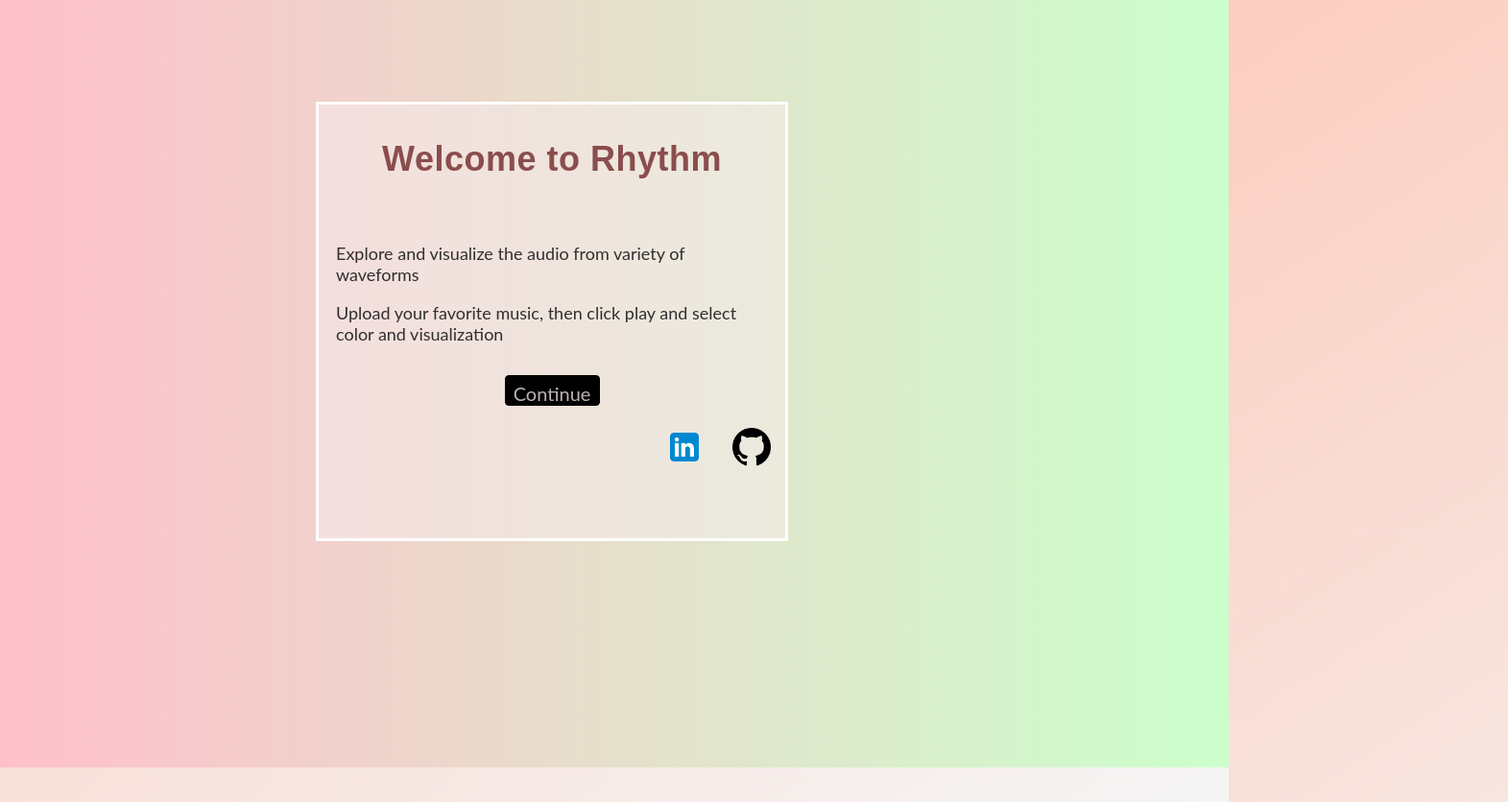
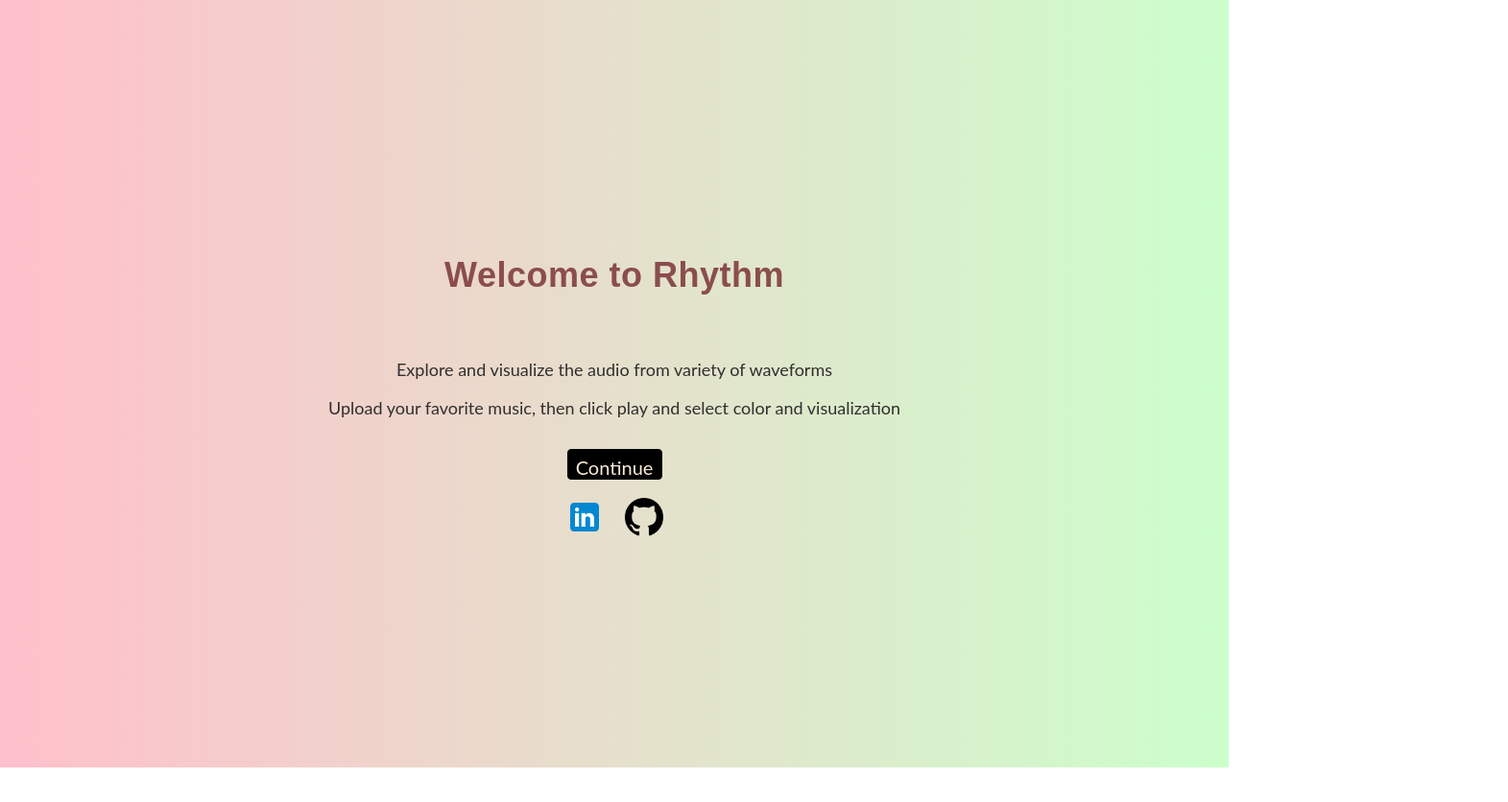
Before and after one commit to Jingwenkuang/Rhythm, a plain HTML site: page index.html in a window 1280 px wide. Shown: the whole page at 96% size, 1571 px wide, since content can reach past the window. After the commit the page ends 800 px from the top, so only its background shows below. Drawn offline with Linux system fonts and the light colour scheme; grey boxes are pictures that could not be loaded.

Commit message:
Modify homepage

```diff
--- a/app.js
+++ b/app.js
@@ -201,4 +201,5 @@ window.onload = function () {
   });
 
 
+
 }
--- a/index.html
+++ b/index.html
@@ -4,7 +4,7 @@
   <meta charset="UTF-8">
   <meta name="viewport" content="width=device-width, initial-scale=1.0">
   <link rel="stylesheet" type="text/css" href="style.css">
-  <link rel="musicLogo" type="image/png" href="favicon.ico">
+  <link id="favicon" rel="icon" href="assets/images/music.png" type="image/png" sizes="16x16">
   <title>Rhythm</title>
   <!-- <script src="app.js" defer charset="utf-8"></script> -->
   <script src="app.js" defer charset="utf-8"></script>
@@ -12,6 +12,8 @@
 <body>
   <div class="modal">
     <div class="background">
+      <div class="modal-container">
+
         <h1 class="title">Welcome to Rhythm</h1>
         <div class='modalText'>Explore and visualize the audio from variety of waveforms</div>
         <div class='modalTextTwo'>Upload your favorite music, then click play and select color and visualization</div>
@@ -30,12 +32,13 @@
 
       </div>
     </div>
+  </div>
 
 
 <div class="main">
 <div class="nav">
 
-  <p class="back"><img class="buttons" src="https://img.icons8.com/ios-glyphs/60/000000/circled-left.png" /></p>
+  <p class="back"><img class="buttons" src="https://img.icons8.com/ios-glyphs/60/000000/circled-left.png"/></p>
 
   <div class="sample"><a>Play demo</a></div>
   <input type="file" name="audio-input" id="audio-input" class="sample-file" />
--- a/style.css
+++ b/style.css
@@ -1,9 +1,7 @@
 
 body {
-  /* background-color: rgb(189, 179, 179); */
-  /* background-image: linear-gradient(to bottom right,#fad8a4, rgb(250, 234, 234)); */
-  background-image: linear-gradient(to bottom right, rgb(252, 205, 191), whitesmoke);
-	padding: 15px 0px 0px 30px;
+  background-image: linear-gradient(to right, rgb(252, 205, 191), rgb(245, 202, 188), whitesmoke);
+	padding: 15px 30px 15px 30px;
   font-family: system-ui;
   color: hsla(0, 0%, 10%, 1);
 }
@@ -21,26 +19,29 @@ h1 {
 }
 
 .modal {
-  position: absolute;
-  width: 100%;
-  /* background-color: whitesmoke; */
+  position: fixed;
+  top: 0;
+  bottom: 0;
+  right: 0;
   background-image: linear-gradient(to right, pink, #ccffcc);
-  top: 0;
-  left: 0;
-  height: 100%;
-  z-index: 1000;
-  font-family: Arial, Helvetica, sans-serif;
+  z-index: 10;
 }
 
 .background {
-  border: 3px solid white;
-  margin: 106px 0px 0 329px;
-  width: 486px;
-  height: 452px;
-  /* background-image: linear-gradient(to right, #ffff99, #bb99ff); */
-  background-color: rgba(248, 238, 239, 0.5);
-  color: rgb(101, 6, 21);
-  position: relative;
+  position: absolute;
+  top: 50%;
+  left: 50%;
+  transform: translate(-50%, -50%);
+}
+
+.modal-container {
+  display: flex;
+  flex-direction: column;
+  justify-content: center;
+  align-items: center;
+  text-align: center;
+  min-height: 100vh;
+  background-position: center;
 }
 
 html {
@@ -79,6 +80,7 @@ html {
   box-shadow: 0 0 42px 14px white;
   background-color:white;
   border-radius: 50px;
+  color: goldenrod;
 }
 
 .sample a {
@@ -89,7 +91,7 @@ html {
   padding: 6px;
   margin-bottom: 8px;
   background-color: black;
-  color: rgb(189, 179, 179);
+  color: antiquewhite;
   border-radius: 4px;
 }
 
@@ -97,6 +99,8 @@ html {
   cursor: pointer;
   box-shadow: 0 0 42px 14px white;
   background-color:white;
+  color: goldenrod;
+  border: 1px solid white;
 }
 
 .cycleButton, .circleButton, .barsButton, .oscillButton, .close a {
@@ -107,7 +111,7 @@ html {
   padding: 6px;
   margin-bottom: 8px;
   background-color: black;
-  color: rgb(189, 179, 179);
+  color: antiquewhite;
   border-radius: 4px;
   text-align: center;
 }
@@ -116,6 +120,8 @@ html {
   cursor: pointer;
   box-shadow: 0 0 42px 14px white;
   background-color:white;
+  color: goldenrod;
+  border: 1px solid white;
 }
 
 .rainbow {
@@ -164,8 +170,6 @@ ul.categories-list {
   font-size: 18px;
   font-weight: bolder;
 }
-
-
 
 .options a {
   line-height: 30px;
@@ -240,6 +244,14 @@ ul.categories-list {
   display: flex;
   justify-content: flex-end;
 }
+
+canvas {
+    display: flex;
+    justify-content: center;
+    width: 100%;
+    height: 100%;
+}
+
 .social-media-links{
   display: flex;
   justify-content: center;
@@ -253,7 +265,7 @@ ul.categories-list {
   display: flex;
   justify-content: space-evenly;
   align-items: center;
-  padding: 10px;
+  padding: 6px;
 }
 
 .social-media-links > a > img {
```
Also changed, not shown: assets/images/music.png (added), assets/images/musicLogo.png (deleted), favicon.ico (deleted). Lines whose indentation alone changed are shown as unchanged.
